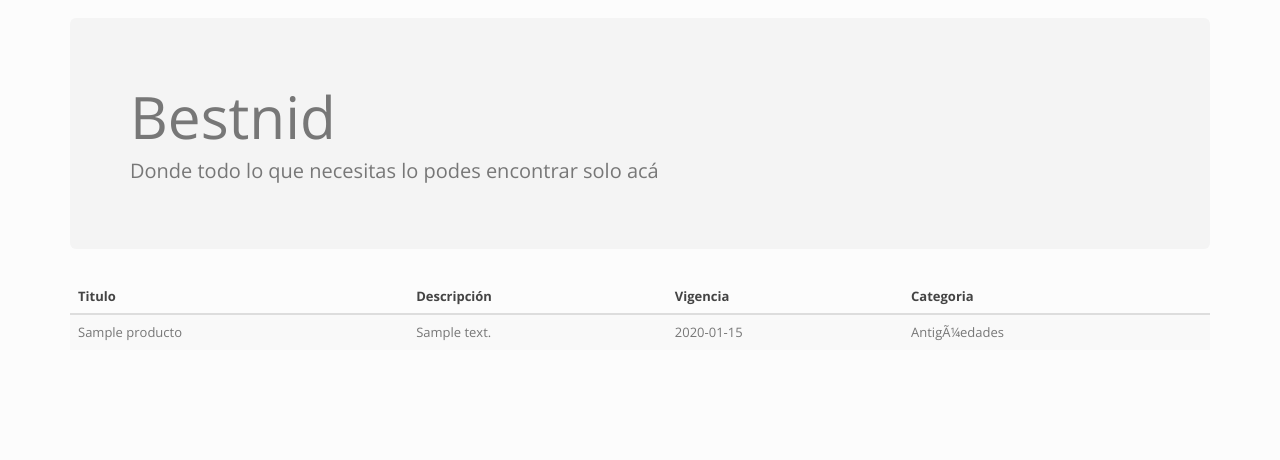
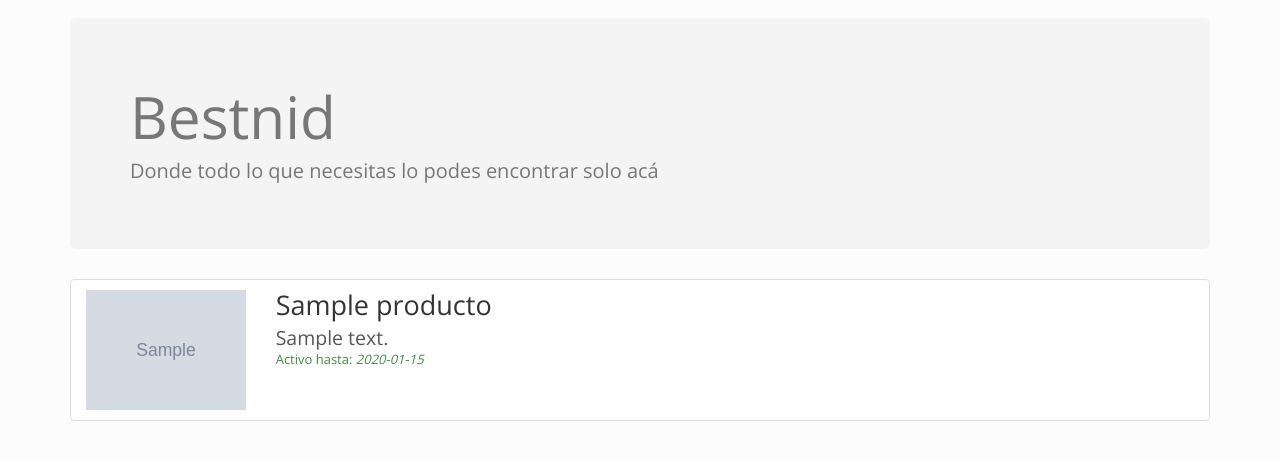
Before and after one commit to tfeloy/Metro-consulting-group---Bestnid, a PHP site: page /subastas.php in a window 1280 px wide. Shown: the part 42-502 px from the top of the page. Run offline with PHP 8.4, Linux system fonts and the light colour scheme; data comes from the database, SQL or seed files in the repository; tables that the repository leaves empty hold one stand-in row (values such as "Sample post"); grey boxes marked "Sample" are stand-in pictures; data that the repository does not hold is empty.

Commit message:
Fix subastas y css

```diff
--- a/assets/css/main.css
+++ b/assets/css/main.css
@@ -2,6 +2,31 @@
   width: 100%;
   display: block;
   border: none;
+}
+.left {
+    float:left;
+    width:100px;
+}
+.center {
+    display: inline-block;
+    margin:0 auto;
+    width:100px;
+}
+.right {
+    float:right;
+    width:100px;
+}
+.error {
+    color: #b81e0d !important;
+}
+.sizeimage250 {
+    max-width: 250px;
+    max-height: 250px;
+    padding-bottom: 20px;
+}
+.sizeimage140 {
+    max-width: 140px;
+    max-height: 140px;
 }
 
 /*
--- a/login.php
+++ b/login.php
@@ -11,6 +11,7 @@
     <title>Bestnid - Iniciar Sesión</title>
     <meta name="author" content="https://github.com/tfeloy/Metro-consulting-group---Bestnid/wiki">
     <link rel="shortcut icon" href="assets/img/favicon.ico" />
+    <link href="assets/css/main.css" rel="stylesheet">
     <link href="assets/css/bootstrap.min.css" rel="stylesheet">
     <link href="assets/css/font-awesome.css" rel="stylesheet">
     <script src="assets/js/jquery-1.7.2.min.js"></script>
--- a/myaccount.php
+++ b/myaccount.php
@@ -10,6 +10,7 @@
     <title>Bestnid - Mi Cuenta</title>
     <meta name="author" content="https://github.com/tfeloy/Metro-consulting-group---Bestnid/wiki">
     <link rel="shortcut icon" href="assets/img/favicon.ico" />
+    <link href="assets/css/main.css" rel="stylesheet">
     <link href="assets/css/bootstrap.min.css" rel="stylesheet">
     <link href="assets/css/font-awesome.css" rel="stylesheet">
     <script src="assets/js/jquery-1.7.2.min.js"></script>
--- a/registro.php
+++ b/registro.php
@@ -8,6 +8,7 @@
     <title>Bestnid - Registrarse</title>
     <meta name="author" content="https://github.com/tfeloy/Metro-consulting-group---Bestnid/wiki">
     <link rel="shortcut icon" href="assets/img/favicon.ico" />
+    <link href="assets/css/main.css" rel="stylesheet">
     <link href="assets/css/bootstrap.min.css" rel="stylesheet">
     <link href="assets/css/font-awesome.css" rel="stylesheet">
     <script src="assets/js/jquery-1.7.2.min.js"></script>
--- a/registroadmin.php
+++ b/registroadmin.php
@@ -8,6 +8,7 @@
     <title>Bestnid - Registrarse</title>
     <meta name="author" content="https://github.com/tfeloy/Metro-consulting-group---Bestnid/wiki">
     <link rel="shortcut icon" href="assets/img/favicon.ico" />
+    <link href="assets/css/main.css" rel="stylesheet">
     <link href="assets/css/bootstrap.min.css" rel="stylesheet">
     <link href="assets/css/font-awesome.css" rel="stylesheet">
     <script src="assets/js/jquery-1.7.2.min.js"></script>
--- a/subastar.php
+++ b/subastar.php
@@ -10,6 +10,7 @@
     <title>Bestnid</title>
     <meta name="author" content="https://github.com/tfeloy/Metro-consulting-group---Bestnid/wiki">
     <link rel="shortcut icon" href="assets/img/favicon.ico" />
+    <link href="assets/css/main.css" rel="stylesheet">
     <link href="assets/css/bootstrap.min.css" rel="stylesheet">
     <link href="assets/css/font-awesome.css" rel="stylesheet">
     <script src="assets/js/jquery-1.7.2.min.js"></script>
--- a/subastas.php
+++ b/subastas.php
@@ -10,6 +10,7 @@
     <title>Bestnid</title>
     <meta name="author" content="https://github.com/tfeloy/Metro-consulting-group---Bestnid/wiki">
     <link rel="shortcut icon" href="assets/img/favicon.ico" />
+    <link href="assets/css/main.css" rel="stylesheet">
     <link href="assets/css/bootstrap.min.css" rel="stylesheet">
     <link href="assets/css/font-awesome.css" rel="stylesheet">
     <script src="assets/js/jquery-1.7.2.min.js"></script>
@@ -63,7 +64,7 @@
             <div class="col-lg-12">
                 <?php
 
-                    $query = 'SELECT p.titulo, p.descripcion, p.imagen, DATE(p.fecha_fin) AS vigencia, c.nombre AS catName FROM productos p INNER JOIN categorias c ON p.id_categoria = c.id WHERE p.activo = 1 AND fecha_fin >= curdate()';
+                    $query = 'SELECT p.id, p.titulo, p.descripcion, p.imagen, DATE(p.fecha_fin) AS vigencia, c.nombre AS catName FROM productos p INNER JOIN categorias c ON p.id_categoria = c.id WHERE p.activo = 1 AND fecha_fin >= curdate()';
                     if(isset($_GET['id']))
                     {
                         $query .= ' AND p.id_categoria = '.$_GET['id'];
@@ -72,6 +73,40 @@
                     {
                         $query .= ' AND (p.titulo LIKE "%'.$_POST['search'].'%" OR p.descripcion LIKE "%'.$_POST['search'].'%")';
                     }
+
+                    $result = mysqli_query($con,$query);
+                    if (mysqli_num_rows($result) > 0)
+                    {
+                        echo '<div class="list-group">';
+                        while ($row = mysqli_fetch_array($result, MYSQLI_ASSOC))
+                        {
+                            $verSubasta = 'versubasta.php?id='.$row['id'];
+                            echo '<a href="#" class="list-group-item">
+                                    <div class="row">
+                                        <div class="col-sm-2">
+                                            <center>
+                                                <img alt="" class="img-responsive sizeimage140" src="uploads/'.$row['imagen'].'">
+                                            </center>
+                                        </div>
+                                        <div class="col-sm-10">
+                                            <h2 class="list-group-item-heading">'.utf8_encode($row['titulo']).'</h2>
+
+                                            <p class="list-group-item-text lead">'.utf8_encode($row['descripcion']).'</p>
+                                            <p class="text-success">Activo hasta: <em>'.$row['vigencia'].'</em></p>
+                                        </div>
+                                    </div>
+                                </a>';
+                        }
+                        echo "</div>";
+                    }
+                    else
+                    {
+                        echo "<h3>No hay resultados para mostrar.</h3>";
+                    }
+                    mysqli_free_result($result);
+
+
+                    /*
 
                     $result = mysqli_query($con,$query);
                     if (mysqli_num_rows($result) > 0)
@@ -104,8 +139,8 @@
                     }
                     mysqli_free_result($result);
 
+                    // Hasta aca llega
 
-                    /*
                     $query = 'SELECT p.titulo, p.descripcion, p.imagen, p.imagen, DATE(p.fecha_fin) AS vigencia, c.nombre AS catName FROM productos p INNER JOIN categorias c ON p.id_categoria = c.id WHERE p.activo = 1 AND fecha_fin >= curdate()';
                     //$query = 'SELECT * FROM productos';
                     $result = $con->query($query);
--- a/success.php
+++ b/success.php
@@ -8,6 +8,7 @@
     <title>Bestnid - Success</title>
     <meta name="author" content="https://github.com/tfeloy/Metro-consulting-group---Bestnid/wiki">
     <link rel="shortcut icon" href="assets/img/favicon.ico" />
+    <link href="assets/css/main.css" rel="stylesheet">
     <link href="assets/css/bootstrap.min.css" rel="stylesheet">
     <link href="assets/css/font-awesome.css" rel="stylesheet">
     <script src="assets/js/jquery-1.7.2.min.js"></script>
```
Also changed, not shown: index.php (+24 -44 lines), uploads/canon.jpg (added), uploads/messi.jpg (added), uploads/rutini.jpg (added), uploads/teclado.jpg (added).
